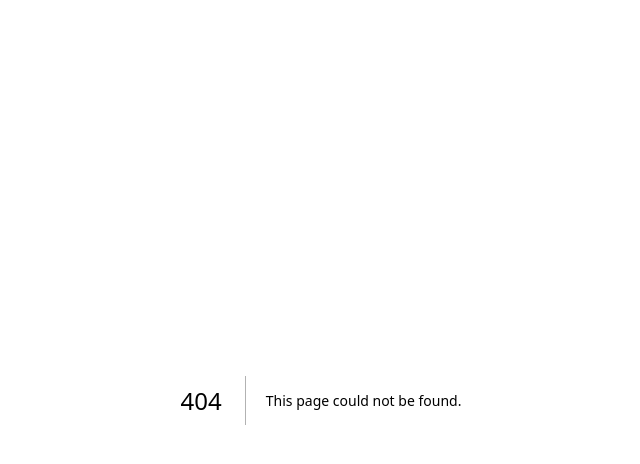
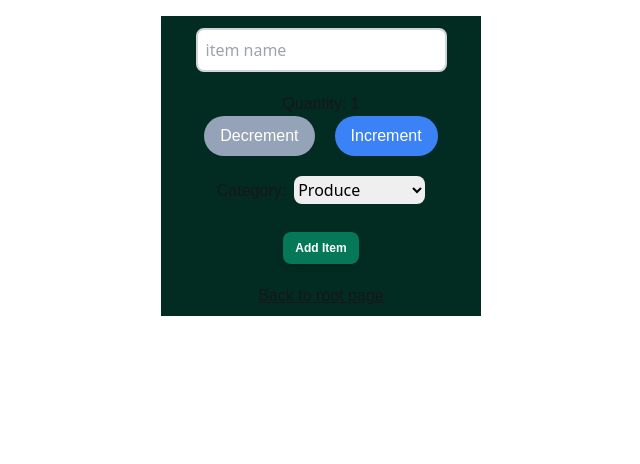
Before and after one commit to benferaer/cprg306-assignments, a Next.js app: page /week-5 in a window 1280 px wide. Before the commit this address had no page. Shown: the top 464 px of the page, without its empty margins (319-959 px from the left). Built offline with nearby package versions, Linux system fonts and the light colour scheme.

Commit message:
Week 5 done

```diff
--- a/app/page.js
+++ b/app/page.js
@@ -5,6 +5,7 @@ export default function Page() {
         <p><a href = "./week-2">Week 2 page here</a></p>
         <p><a href = "./week-3">Week 3 page here</a></p>
         <p><a href = "./week-4">Week 4 page here</a></p>
+        <p><a href = "./week-5">Week 5 page here</a></p>
       </main>
     );
   }
--- /dev/null
+++ b/app/week-5/new-item.js
@@ -0,0 +1,80 @@
+'use client'
+
+import { useState } from "react";
+
+export default function NewItem() {
+    const [quantity, setQuantity] = useState(1);
+    const [name, setName] = useState("");
+    const [category, setCategory] = useState("Produce");
+
+    const Increment = () => {
+        if (quantity < 20) {
+            setQuantity(quantity + 1);
+        }
+    };
+
+    const Decrement = () => {
+        if (quantity > 1) {
+            setQuantity(quantity - 1);
+        }
+    };
+
+    const handleSubmit = (event) => {
+        event.preventDefault();
+        let item = {name, quantity, category};
+        console.log(item);
+        alert(`Item Added: \nName: ${name}\nQuantity: ${quantity}\nCategory: ${category}`);
+
+        setName("");
+        setQuantity(1);
+        setCategory("Produce");
+    };
+
+    return (
+        <form onSubmit={handleSubmit}>
+            <div className="flex-1 justify-items-center ">
+            <div className="p-2 m-4 bg-emerald-950 w-80 justify-items-center">
+            <input type="text" placeholder="item name" className="rounded-lg w-full mt-1 border-2 border-gray-300 p-2 font-sans text-black" value={name} required onChange={(event) => setName(event.target.value)} />
+            <div className="mt-5">
+                Quantity: {quantity}
+            </div>
+            <div className="flex-row">
+            <button type="button" onClick={Decrement} disabled={quantity === 1}
+                className={`px-4 py-2 text-white rounded-3xl transition duration-200 focus:outline-none focus:ring-2 focus:ring-blue-400 focus:ring-opacity-75 ${
+                    quantity === 1 ? "bg-slate-400 cursor-not-allowed" : "bg-blue-500 hover:bg-blue-600"
+                }`}>
+                    Decrement
+            </button>
+            <button type="button" onClick={Increment} disabled={quantity === 20}
+                className={`px-4 py-2 text-white rounded-3xl ml-5 transition duration-200 focus:outline-none focus:ring-2 focus:ring-blue-400 focus:ring-opacity-75 ${
+                    quantity === 20 ? "bg-slate-400 cursor-not-allowed" : "bg-blue-500 hover:bg-blue-600"
+                }`}>
+                    Increment
+            </button>
+            </div>
+            <div className="mt-5">
+            <label>
+                Category:
+                <select className="rounded-lg h-7 ml-2 text-black font-sans" required value={category} onChange={(event) => setCategory(event.target.value)}>
+                    <option value="Produce">Produce</option>
+                    <option value="Dairy">Dairy</option>
+                    <option value="Bakery">Bakery</option>
+                    <option value="Meat">Meat</option>
+                    <option value="Frozen Foods">Frozen Foods</option>
+                    <option value="Canned Goods">Canned Goods</option>
+                    <option value="Dry Goods">Dry Goods</option>
+                    <option value="Beverages">Beverages</option>
+                    <option value="Snacks">Snacks</option>
+                    <option value="Household">Household</option>
+                    <option value="Other">Other</option>
+                </select>
+            </label>
+            </div>
+            <button type="submit" className="w-full text-xs p-3 mt-7 py-2 font-semibold text-white bg-emerald-700 rounded-lg shadow-md hover:bg-emerald-600 focus:outline-none focus:ring-2 focus:ring-emerald-400 focus:ring-opacity-75 transition duration-200">Add Item</button>
+            <p className="mt-5 underline"><a href="/">Back to root page</a></p>
+        </div>
+        </div>
+        </form>
+    )
+
+}
--- /dev/null
+++ b/app/week-5/page.js
@@ -0,0 +1,7 @@
+import NewItem from "./new-item";
+
+export default function Page() {
+    return (
+        <NewItem />
+    );
+}
```
